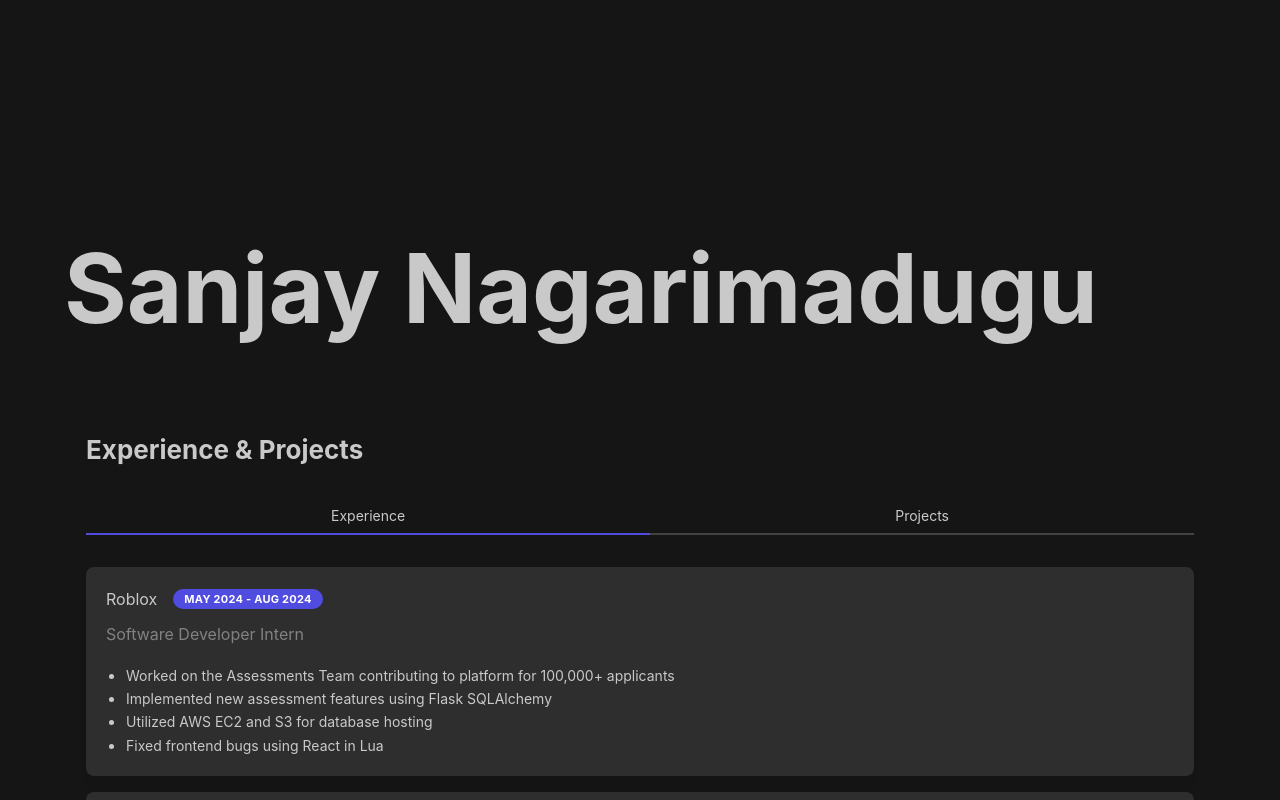
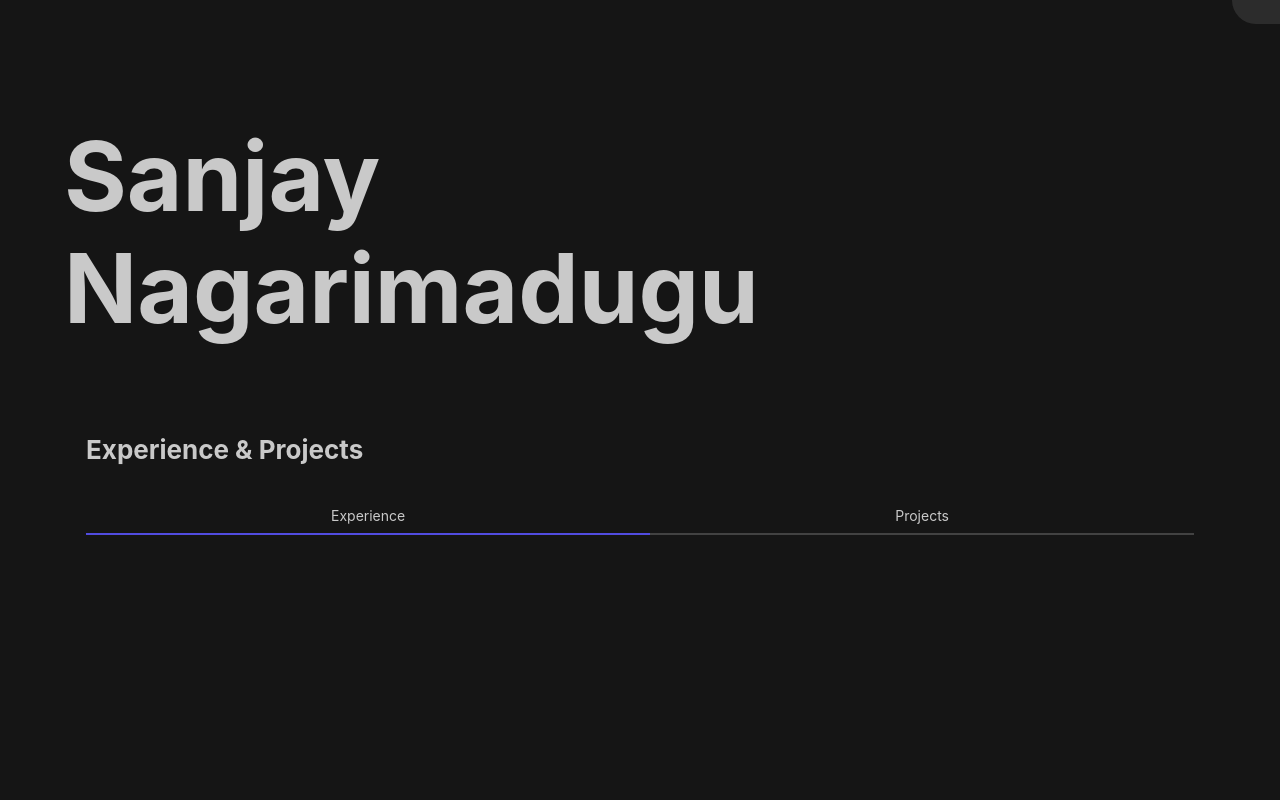
Before and after one commit to SanjayReddyN/personal-website, a React (Vite) app: page / in a window 1280 px wide. Shown: the part 400-1200 px from the top of the page. Built offline with nearby package versions, Linux system fonts and the light colour scheme.

Commit message:
Added navbar tab

```diff
--- a/src/App.css
+++ b/src/App.css
@@ -64,29 +64,3 @@ html {
   animation: fadeIn 1s ease-out forwards;
   animation-delay: 0.5s;
 }
-
-.animate-on-scroll {
-  opacity: 0;
-  visibility: hidden;
-}
-
-.animate-on-scroll.is-visible {
-  animation: none;
-  visibility: visible;
-}
-
-.slide-right.is-visible {
-  animation: slideInRight 1s ease-out forwards;
-}
-
-.slide-left.is-visible {
-  animation: slideInLeft 1s ease-out forwards;
-}
-
-.slide-up.is-visible {
-  animation: slideInUp 1s ease-out forwards;
-}
-
-.delay-1.is-visible { animation-delay: 0.2s; }
-.delay-2.is-visible { animation-delay: 0.4s; }
-.delay-3.is-visible { animation-delay: 0.6s; }
--- a/src/App.jsx
+++ b/src/App.jsx
@@ -23,7 +23,6 @@ function App() {
           <div className="app-content">
             <Navbar />
             <Suspense fallback={<LoadingOverlay visible />}>
-              {/* <Navbar /> */}
               <main style={{ scrollBehavior: "smooth" }}>
                 {/* <VectorLogo /> */}
                 <Suspense fallback={<LoadingOverlay visible />}>
--- a/src/components/About.jsx
+++ b/src/components/About.jsx
@@ -90,7 +90,10 @@ const About = () => {
         {/* Bottom Section */}
         <div ref={nameRef} className="name-wrapper">
           <Group position="apart" w="100%" pb={64}>
-            <Text className="name-text">Sanjay Nagarimadugu</Text>
+            <Stack spacing={0}>
+              <Text className="name-text">Sanjay</Text>
+              <Text className="name-text">Nagarimadugu</Text>
+            </Stack>
           </Group>
         </div>
       </Stack>
--- a/src/components/LoadingScreen.css
+++ b/src/components/LoadingScreen.css
@@ -4,7 +4,7 @@
     left: 0;
     right: 0;
     bottom: 0;
-    background: #1a1b1e;
+    background: #151515;
     display: flex;
     flex-direction: column;
     z-index: 9999;
@@ -19,9 +19,11 @@
 
   .loading-text {
     position: absolute;
-    bottom: 5rem;
-    left: 5rem;
+    top: 50%;
+    left: 50%;
+    transform: translate(-50%, -50%);
     color: white;
+    font-size: 6rem;
   }
 
   .slide-down {
--- a/src/components/LoadingScreen.jsx
+++ b/src/components/LoadingScreen.jsx
@@ -31,7 +31,7 @@ const LoadingScreen = ({ onLoadingComplete }) => {
         className="loading-bar"
       />
       <Text className="loading-text" size="6rem" weight={700}>
-        Sanjay Nagarimadugu
+        {progress}
       </Text>
     </div>
   );
--- a/src/components/NavBar.css
+++ b/src/components/NavBar.css
@@ -1,22 +1,29 @@
 .navbar {
   position: fixed;
-  right: -60px; /* Start hidden */
+  right: -50px; /* Start hidden */
   top: 0;
   height: 100vh;
-  width: 60px;
-  background: rgba(21, 21, 21, 0.9);
+  width: 50px;
+  background: rgba(21, 21, 21, 0.95);
   backdrop-filter: blur(10px);
   z-index: 100;
   display: flex;
   flex-direction: column;
-  justify-content: space-between;
-  padding: 2rem 0;
+  justify-content: center;
+  gap: 8rem;
+  padding: 1rem 0;
   transition: right 0.3s ease;
+  opacity: 0;
 }
 
-.navbar:hover,
-.navbar.visible {
+/* Hover detection area */
+.navbar-hover-area {
+  position: fixed;
   right: 0;
+  top: 0;
+  width: 4rem;
+  height: 100vh;
+  z-index: 98;
 }
 
 .navbar-tab {
@@ -24,16 +31,38 @@
   right: 0;
   top: 50%;
   transform: translateY(-50%);
-  width: 4%;
-  height: 100%;
-  /* background: rgba(255, 255, 255, 0.3); */
-  border-radius: 4px 0 0 4px;
+  width: 3rem;
+  height: 3rem;
+  background: rgba(255, 255, 255, 0.1);
   z-index: 99;
+  border-radius: 2rem 0 0 2rem;
+  transition: right 0.3s ease;
+}
+
+.navbar-hover-area:hover ~ .navbar,
+.navbar:hover {
+  right: 0;
+  opacity: 1;
+}
+
+/* .navbar-tab::after {
+  display: none;
+} */
+.navbar-hover-area:hover ~ .navbar-tab,
+.navbar:hover ~ .navbar-tab,
+.navbar-tab:hover {
+  right: 50px; /* Match navbar width */
+}
+
+.navbar-main {
+  display: flex;
+  flex-direction: column;
+  align-items: center;
 }
 
 .nav-link {
-  width: 40px;
-  height: 40px;
+  width: 35px;
+  height: 35px;
   border-radius: var(--mantine-radius-md);
   display: flex;
   align-items: center;
@@ -52,6 +81,8 @@
 }
 
 .social-links {
-  padding: 1rem 0;
+  display: flex;
+  flex-direction: column;
   align-items: center;
+  gap: 1rem;
 }
--- a/src/components/NavBar.jsx
+++ b/src/components/NavBar.jsx
@@ -1,4 +1,4 @@
-import { useState } from "react";
+import { useState, useEffect } from "react";
 import { Stack, Tooltip, UnstyledButton } from "@mantine/core";
 import {
   IconBrandGithub,
@@ -56,8 +56,37 @@ const Navbar = () => {
     }
   };
 
+  useEffect(() => {
+    const handleScroll = () => {
+      const sections = navigationLinks.map((link) =>
+        document.getElementById(link.section)
+      );
+
+      const currentPosition = window.scrollY + window.innerHeight / 3;
+
+      sections.forEach((section, index) => {
+        if (section) {
+          const sectionTop = section.offsetTop;
+          const sectionBottom = sectionTop + section.offsetHeight;
+
+          if (
+            currentPosition >= sectionTop &&
+            currentPosition < sectionBottom
+          ) {
+            setActive(index);
+          }
+        }
+      });
+    };
+
+    window.addEventListener("scroll", handleScroll);
+    handleScroll(); // Initial check
+
+    return () => window.removeEventListener("scroll", handleScroll);
+  }, []);
   return (
     <>
+      <div className="navbar-hover-area" />
       <div className="navbar-tab" onMouseEnter={() => setIsVisible(true)} />
       <nav
         className={`navbar ${isVisible ? "visible" : ""}`}
--- a/src/components/Projects.jsx
+++ b/src/components/Projects.jsx
@@ -10,6 +10,20 @@ import {
 } from "@mantine/core";
 import useScrollAnimation from "../hooks/useScrollAnimation";
 import "../App.css";
+
+const CardWithAnimation = ({ index, children }) => {
+  const [ref, style] = useScrollAnimation({
+    threshold: 100,
+    direction: index % 2 === 0 ? "left" : "right",
+    distance: 200,
+  });
+
+  return (
+    <div ref={ref} style={style}>
+      {children}
+    </div>
+  );
+};
 
 const Projects = () => {
   const [ref, isVisible] = useScrollAnimation();
@@ -71,7 +85,6 @@ const Projects = () => {
 
   return (
     <Container id="projects" size="lg" py="xl">
-      <div ref={ref}>
       <Title order={2} mb="xl" align="left">
         Experience & Projects
       </Title>
@@ -84,16 +97,8 @@ const Projects = () => {
         <Tabs.Panel value="experience">
           <Stack spacing="xl">
             {experiences.map((exp, index) => (
-                <Card
-                  key={index}
-                  shadow="sm"
-                  padding="lg"
-                  //   className={`card-hover slide-right delay-${index + 1}`}
-                  // >
-                  className={`animate-on-scroll card-hover ${
-                    index % 2 === 0 ? "slide-left" : "slide-right"
-                  } delay-${index + 1} ${isVisible ? "is-visible" : ""}`}
-                >
+              <CardWithAnimation key={index} index={index}>
+                <Card shadow="sm" padding="lg" className="card-hover">
                   <Group position="apart" mb="xs">
                     <Text weight={700}>{exp.company}</Text>
                     <Badge>{exp.date}</Badge>
@@ -109,6 +114,7 @@ const Projects = () => {
                     ))}
                   </ul>
                 </Card>
+              </CardWithAnimation>
             ))}
           </Stack>
         </Tabs.Panel>
@@ -117,14 +123,8 @@ const Projects = () => {
           <Stack spacing="xl">
             {projects.map((project, index) => (
               // <Card key={index} shadow="sm" padding="lg" className="card-hover">
-                <Card
-                  key={index}
-                  shadow="sm"
-                  padding="lg"
-                  className={`animate-on-scroll card-hover ${
-                    index % 2 === 0 ? "slide-left" : "slide-right"
-                  } delay-${index + 1} ${isVisible ? "is-visible" : ""}`}
-                >
+              <CardWithAnimation key={index} index={index}>
+                <Card shadow="sm" padding="lg" className="card-hover">
                   <Group position="apart" mb="xs">
                     <Text weight={700}>{project.title}</Text>
                     <Badge>{project.technologies}</Badge>
@@ -137,11 +137,11 @@ const Projects = () => {
                     ))}
                   </ul>
                 </Card>
+              </CardWithAnimation>
             ))}
           </Stack>
         </Tabs.Panel>
       </Tabs>
-      </div>
     </Container>
   );
 };
--- a/src/components/about/About.css
+++ b/src/components/about/About.css
@@ -3,7 +3,7 @@
   width: 100%;
   padding: 0 4rem;
   background-color: #151515;
-  margin-right: 80px; /* Space for navbar */
+  margin-right: 2px; /* Space for navbar */
 
   overflow: hidden;
 }
--- a/src/hooks/useScrollAnimation.js
+++ b/src/hooks/useScrollAnimation.js
@@ -1,36 +1,53 @@
 import { useEffect, useRef, useState } from 'react';
 
-// Remove 'default' from the export declaration
-const useScrollAnimation = (threshold = 0.1) => {
+const useScrollAnimation = (options = {}) => {
+  const {
+    threshold = 100,
+    direction = 'up',
+    distance = 50,
+    startVisible = false
+  } = options;
+
   const elementRef = useRef(null);
-  const [isVisible, setIsVisible] = useState(false);
+  const [progress, setProgress] = useState(startVisible ? 1 : 0);
 
   useEffect(() => {
-    const observer = new IntersectionObserver(
-      ([entry]) => {
-        if (entry.isIntersecting) {
-          setIsVisible(true);
-          observer.unobserve(entry.target);
-        }
-      },
-      {
-        threshold,
-      }
-    );
+    const element = elementRef.current;
+    if (!element) return;
 
-    if (elementRef.current) {
-      observer.observe(elementRef.current);
-    }
+    const handleScroll = () => {
+      const rect = element.getBoundingClientRect();
+      const elementTop = rect.top;
+      const windowHeight = window.innerHeight;
 
-    return () => {
-      if (elementRef.current) {
-        observer.unobserve(elementRef.current);
-      }
+      // Calculate distance from trigger point
+      const triggerPoint = windowHeight - threshold;
+      const distanceFromTrigger = triggerPoint - elementTop;
+
+      // Calculate progress (0 to 1)
+      const newProgress = Math.min(
+        Math.max(distanceFromTrigger / distance, 0),
+        1
+      );
+
+      setProgress(newProgress);
     };
-  }, [threshold]);
 
-  return [elementRef, isVisible];
+    window.addEventListener('scroll', handleScroll);
+    handleScroll(); // Initial check
+
+    return () => window.removeEventListener('scroll', handleScroll);
+  }, [threshold, distance]);
+
+  const style = {
+    transform: `translate${direction === 'up' ? 'Y' : 'X'}(${
+      (1 - progress) * (direction === 'left' ? -80 : 80)
+    }px)`,
+    opacity: progress,
+    transition: 'transform 0.1s ease-out, opacity 0.1s ease-out'
+  };
+
+  return [elementRef, style, progress];
 };
 
-// Export as default without assignment
 export default useScrollAnimation;
```
Lines whose indentation alone changed are shown as unchanged.
